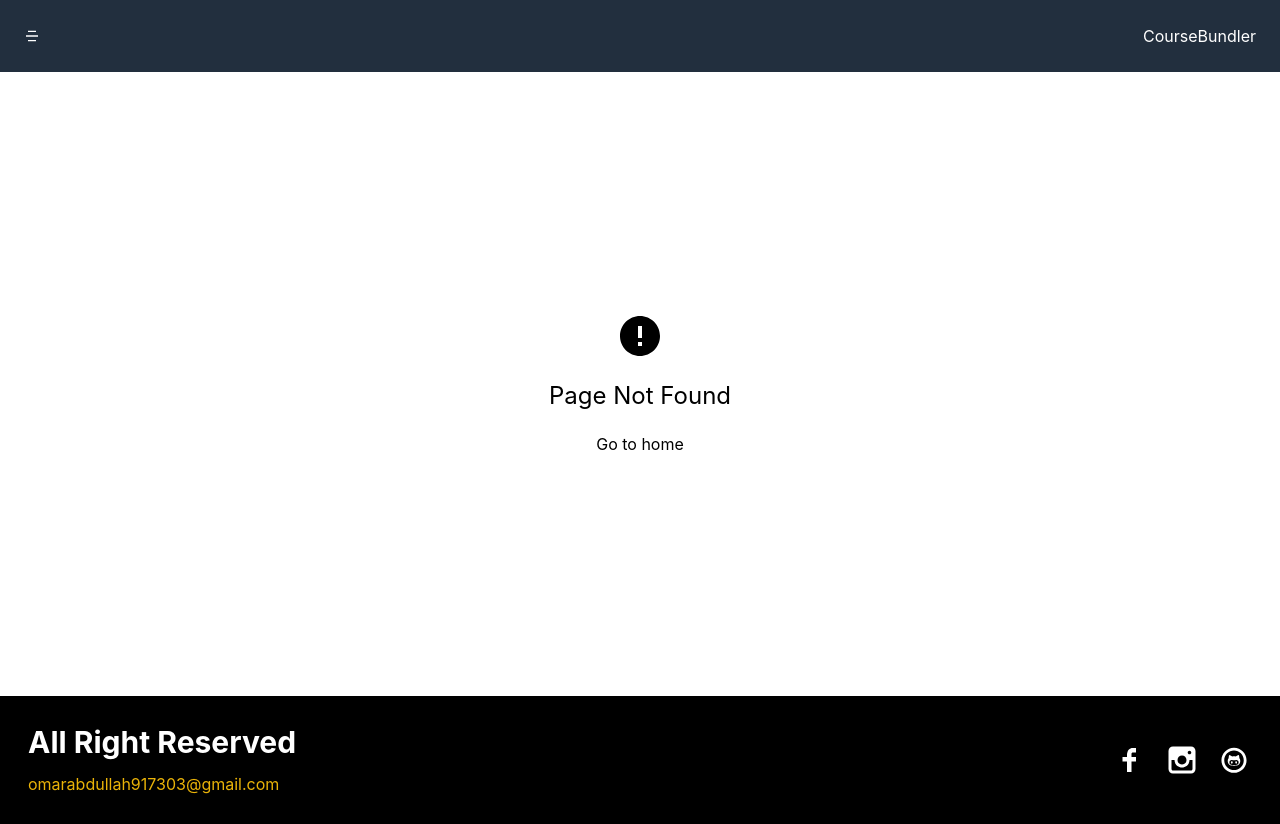
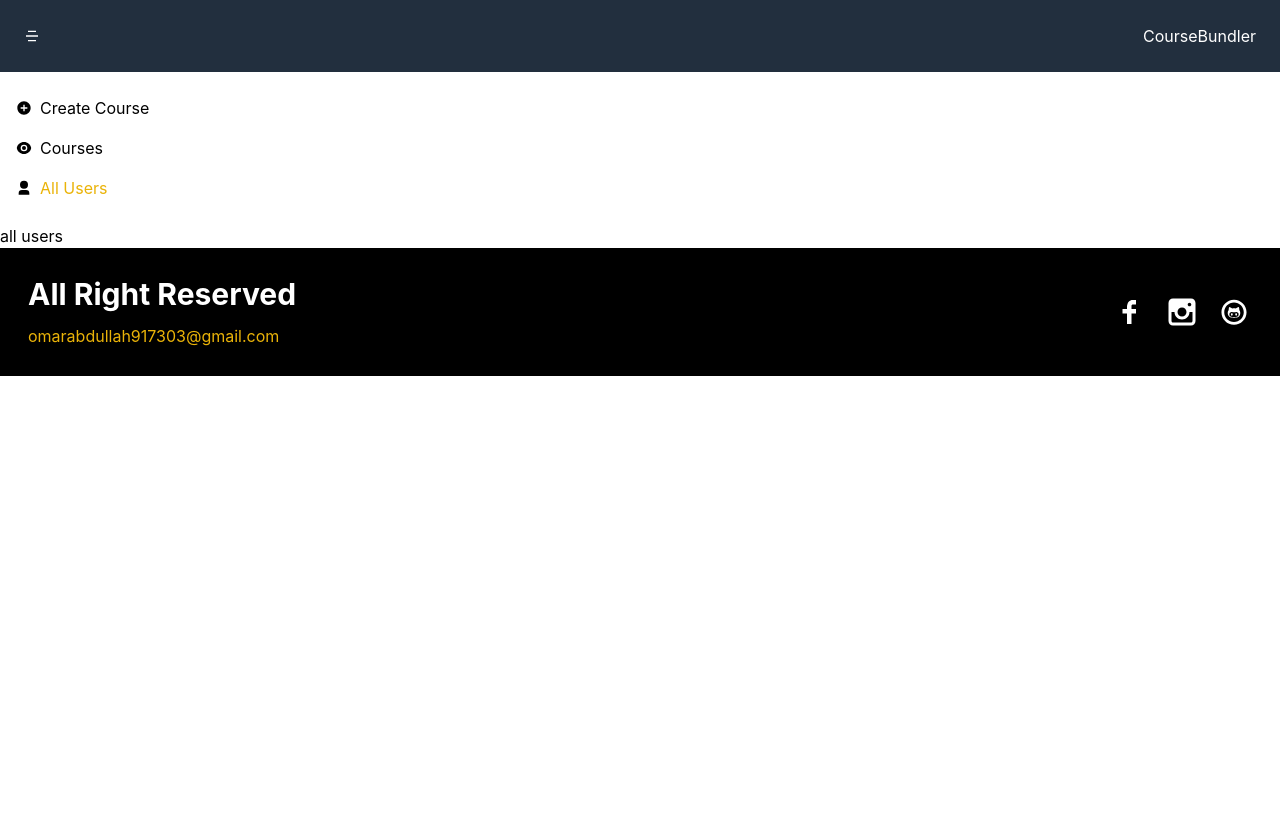
Before and after one commit to Omarabdullah99/coursebundlerclientrepet, a React (Create React App) app: page /admin/allusers in a window 1280 px wide. Before the commit this address had no page. After the commit the page ends 800 px from the top, so only its background shows below. Built offline with nearby package versions, Linux system fonts and the light colour scheme.

Commit message:
adminsidebar-vdo15

```diff
--- a/src/App.js
+++ b/src/App.js
@@ -20,6 +20,10 @@ import CoursePageDetails from "./components/CoursePageDetails/CoursePageDetails"
 import Profile from "./components/Profile/Profile";
 import UpdateProfile from "./components/Profile/UpdateProfile";
 import ChnagePassword from "./components/Profile/ChnagePassword";
+import Dashboard from "./components/Admin/Dashboard";
+import AllUser from "./components/Admin/AllUser";
+import AddCourses from "./components/Admin/AddCourses";
+import AddSomething from "./components/Admin/AddSomething";
 
 
 function App() {
@@ -61,6 +65,11 @@ function App() {
         <Route path="/profile" element={<Profile /> } />
         <Route path="/updateprofile" element={<UpdateProfile /> } />
         <Route path="/changepassword" element={<ChnagePassword /> } />
+
+        <Route path="/admin/dashboard" element={<Dashboard />} />
+        <Route path="/admin/allusers" element={<AllUser />} />
+        <Route path="/admin/addcourses" element={<AddCourses />} />
+        <Route path="/admin/courses" element={<AddSomething />} />
       </Routes>
       <Footer />
     </Router>
--- /dev/null
+++ b/src/components/Admin/AddCourses.jsx
@@ -0,0 +1,13 @@
+import React from 'react'
+import Adminsider from './Adminsider'
+
+const AddCourses = () => {
+  return (
+    <div>
+    <Adminsider />
+    <h1>Add Courses</h1>
+    </div>
+  )
+}
+
+export default AddCourses
--- /dev/null
+++ b/src/components/Admin/AddSomething.jsx
@@ -0,0 +1,13 @@
+import React from 'react'
+import Adminsider from './Adminsider'
+
+const AddSomething = () => {
+  return (
+    <div>
+    <Adminsider />
+    <h1>courses</h1>
+    </div>
+  )
+}
+
+export default AddSomething
--- /dev/null
+++ b/src/components/Admin/Adminsider.jsx
@@ -0,0 +1,38 @@
+import React from 'react'
+import { Link, useLocation } from 'react-router-dom'
+import {
+    RiAddCircleFill,
+    RiDashboardFill,
+    RiEyeFill,
+    RiUser3Fill,
+  } from 'react-icons/ri';
+
+const Adminsider = () => {
+    const location=useLocation()
+
+  return (
+    <div className="dashboard ">
+
+    <div className="w-52  text-white">
+    <ul className="p-4">
+
+    <li className="py-2  cursor-pointer flex items-center gap-2">
+      <i className='text-black'> <RiAddCircleFill /> </i>
+        <Link to='/admin/addcourses' className={`${location.pathname=== '/admin/addcourses' ? 'text-yellow-500' : 'text-black'} `}>Create Course</Link>
+      </li>
+      <li className="py-2  cursor-pointer flex items-center gap-2">
+      <i className='text-black'> <RiEyeFill /> </i>
+        <Link to='/admin/courses' className={`${location.pathname=== '/admin/courses' ? 'text-yellow-500' : 'text-black'} `}>Courses</Link>
+      </li>
+      <li className="py-2  cursor-pointer flex items-center gap-2">
+        <i className='text-black'> <RiUser3Fill /> </i>
+        <Link to='/admin/allusers' className={`${location.pathname=== '/admin/allusers' ? 'text-yellow-500' : 'text-black'} `}>All Users</Link>
+      </li>
+
+    </ul>
+  </div>
+    </div>
+  )
+}
+
+export default Adminsider
--- /dev/null
+++ b/src/components/Admin/AllUser.jsx
@@ -0,0 +1,14 @@
+import React from 'react'
+import Adminsider from './Adminsider'
+
+const AllUser = () => {
+  return (
+    <div className="alluser">
+    <Adminsider />
+    <h1>all users</h1>
+
+    </div>
+  )
+}
+
+export default AllUser
--- /dev/null
+++ b/src/components/Admin/Dashboard.jsx
@@ -0,0 +1,19 @@
+import React from 'react'
+import { Link } from 'react-router-dom'
+import Adminsider from './Adminsider'
+
+const Dashboard = () => {
+  return (
+   <div className="dashboard ">
+
+   <Adminsider />
+
+   <h1>dashbord</h1>
+
+
+   </div>
+
+  )
+}
+
+export default Dashboard
--- a/src/components/Layout/Header/Sidebar.jsx
+++ b/src/components/Layout/Header/Sidebar.jsx
@@ -2,7 +2,7 @@ import React from 'react'
 import {Link} from 'react-router-dom'
 import './Header.css'
 const Sidebar = ({sidebar,closeSidebar}) => {
-    const isAuthenticated=false;
+    const isAuthenticated=true;
     const user={
         role:"admin"
     }
@@ -23,7 +23,7 @@ const Sidebar = ({sidebar,closeSidebar}) => {
 
            <div className='pt-6'>
            {user && user.role === "admin" &&(
-               <Link to="/dashboard" onClick={closeSidebar}> <button className='bg-yellow-500 hover:bg-yellow-700 text-white font-bold py-2 px-7 rounded'> Dashboard</button> </Link>
+               <Link to="admin/addcourses" onClick={closeSidebar}> <button className='bg-yellow-500 hover:bg-yellow-700 text-white font-bold py-2 px-7 rounded'> Dashboard</button> </Link>
            )}
           </div>
            </div>
--- a/src/components/Profile/ImageChangeModal.jsx
+++ b/src/components/Profile/ImageChangeModal.jsx
@@ -37,6 +37,7 @@ const ImageChangeModal = ({isvisible,onClose,imagePrev,setImagePrev,image,setIma
       />
     </div>
     </div>
+    <button>Ok</button>
 
     </div>
     </div>
```
